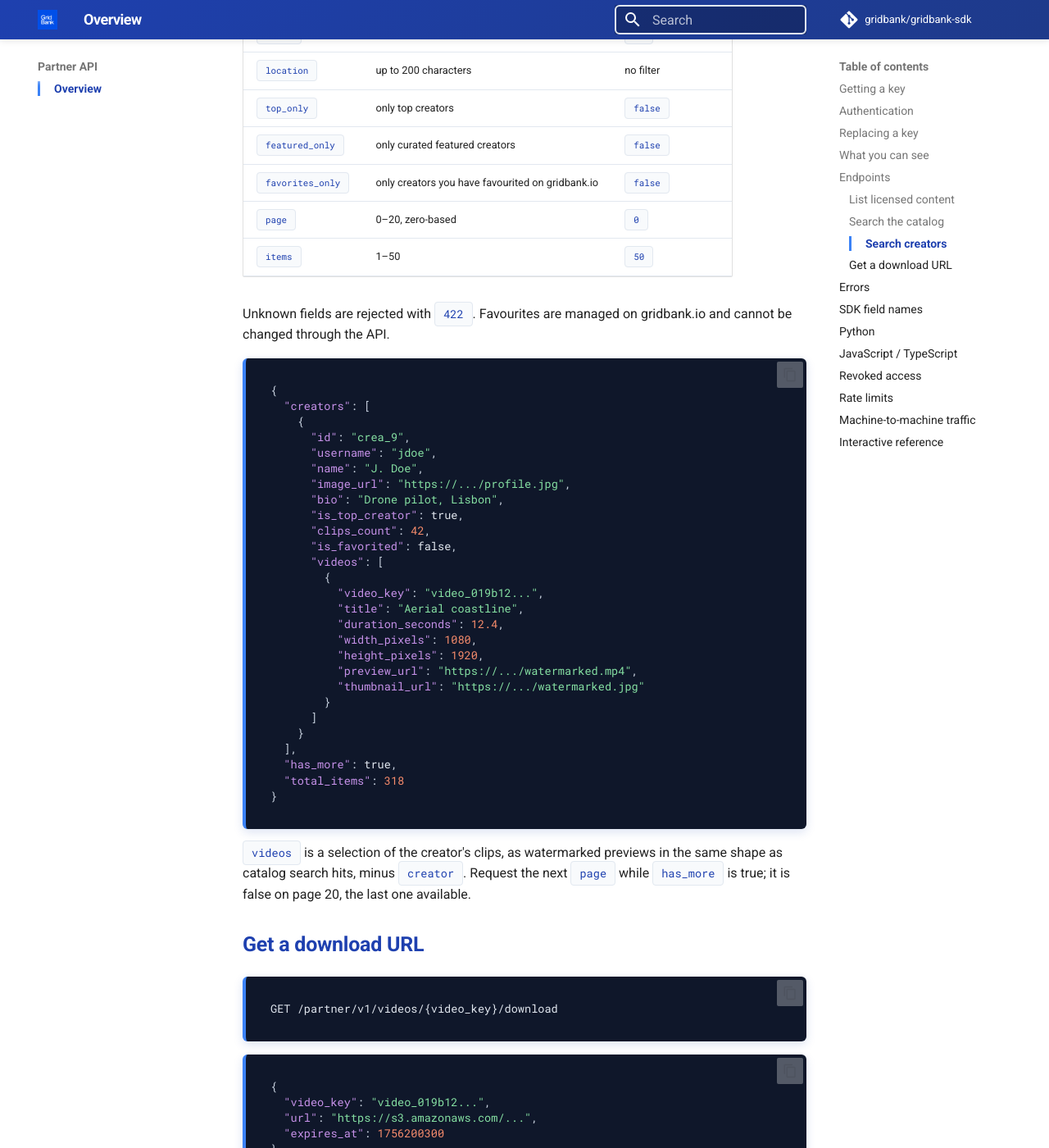
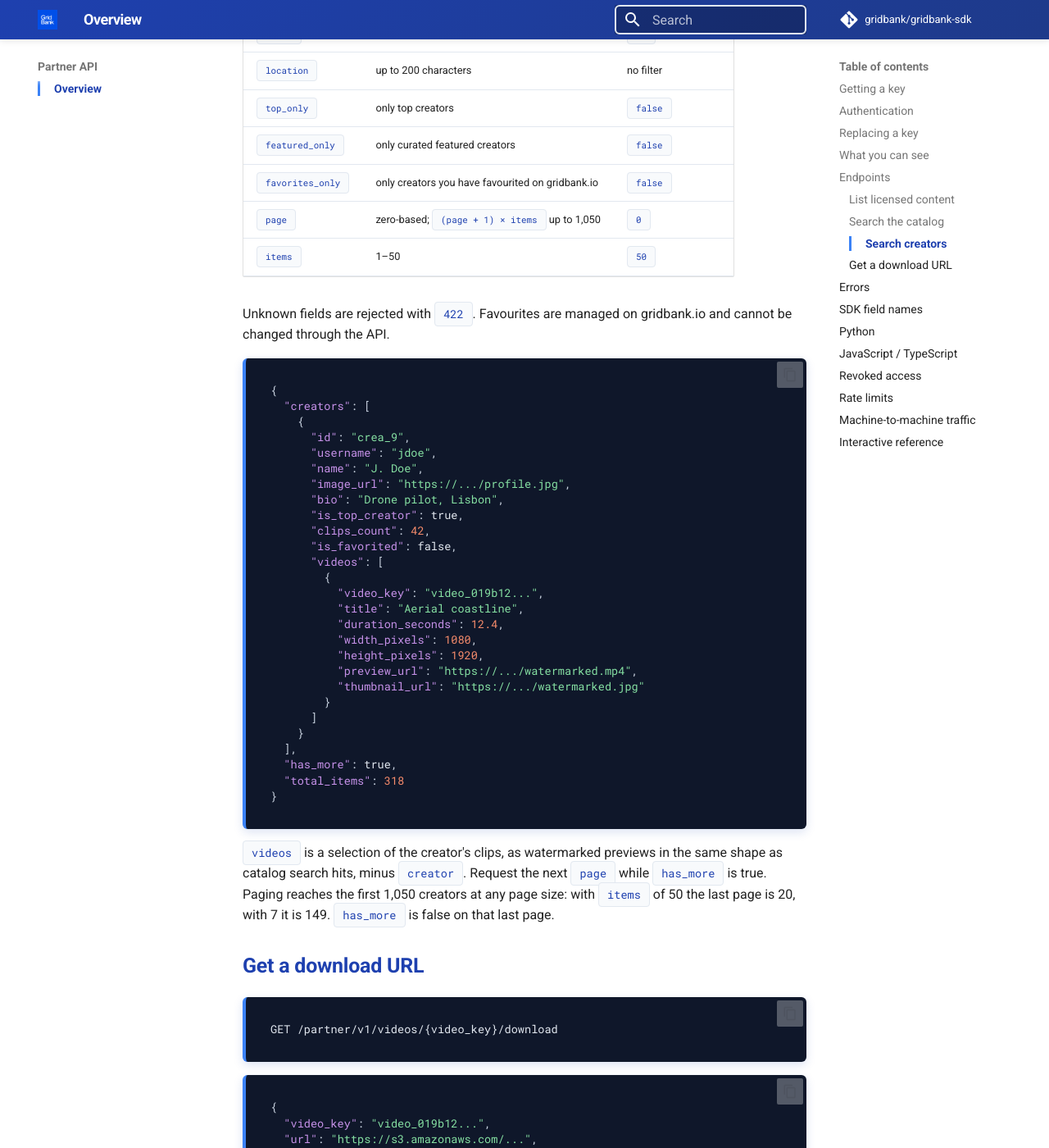
Before and after one commit to GridBank/gridbank-sdk, an MkDocs documentation site: the page built from docs/partner/index.md, in a window 1280 px wide and 1400 px high, scrolled down 4817 px. Shown: the whole window at 82% size. Built offline with MkDocs 1.6.1 and Material for MkDocs 9.7.7, drawn with Linux system fonts in a browser that asks for light colours; comment, search, counter and statistics services are not loaded.

Commit message:
docs(1k58pwreap9): creator search pages reach the first 1,050 creators at any page size

````diff
--- a/docs/partner/index.md
+++ b/docs/partner/index.md
@@ -178,7 +178,7 @@ creator's name or username, up to 200 characters.
 | `top_only` | only top creators | `false` |
 | `featured_only` | only curated featured creators | `false` |
 | `favorites_only` | only creators you have favourited on gridbank.io | `false` |
-| `page` | 0–20, zero-based | `0` |
+| `page` | zero-based; `(page + 1) × items` up to 1,050 | `0` |
 | `items` | 1–50 | `50` |
 
 Unknown fields are rejected with `422`. Favourites are managed on gridbank.io and cannot
@@ -215,8 +215,9 @@ be changed through the API.
 ```
 
 `videos` is a selection of the creator's clips, as watermarked previews in the same shape
-as catalog search hits, minus `creator`. Request the next `page` while `has_more` is true; it is false on
-page 20, the last one available.
+as catalog search hits, minus `creator`. Request the next `page` while `has_more` is true. Paging reaches the first 1,050 creators
+at any page size: with `items` of 50 the last page is 20, with 7 it is 149. `has_more` is
+false on that last page.
 
 ### Get a download URL
 
````
Also changed, not shown: python/README.md (+1 -1 lines), 2 other files.
